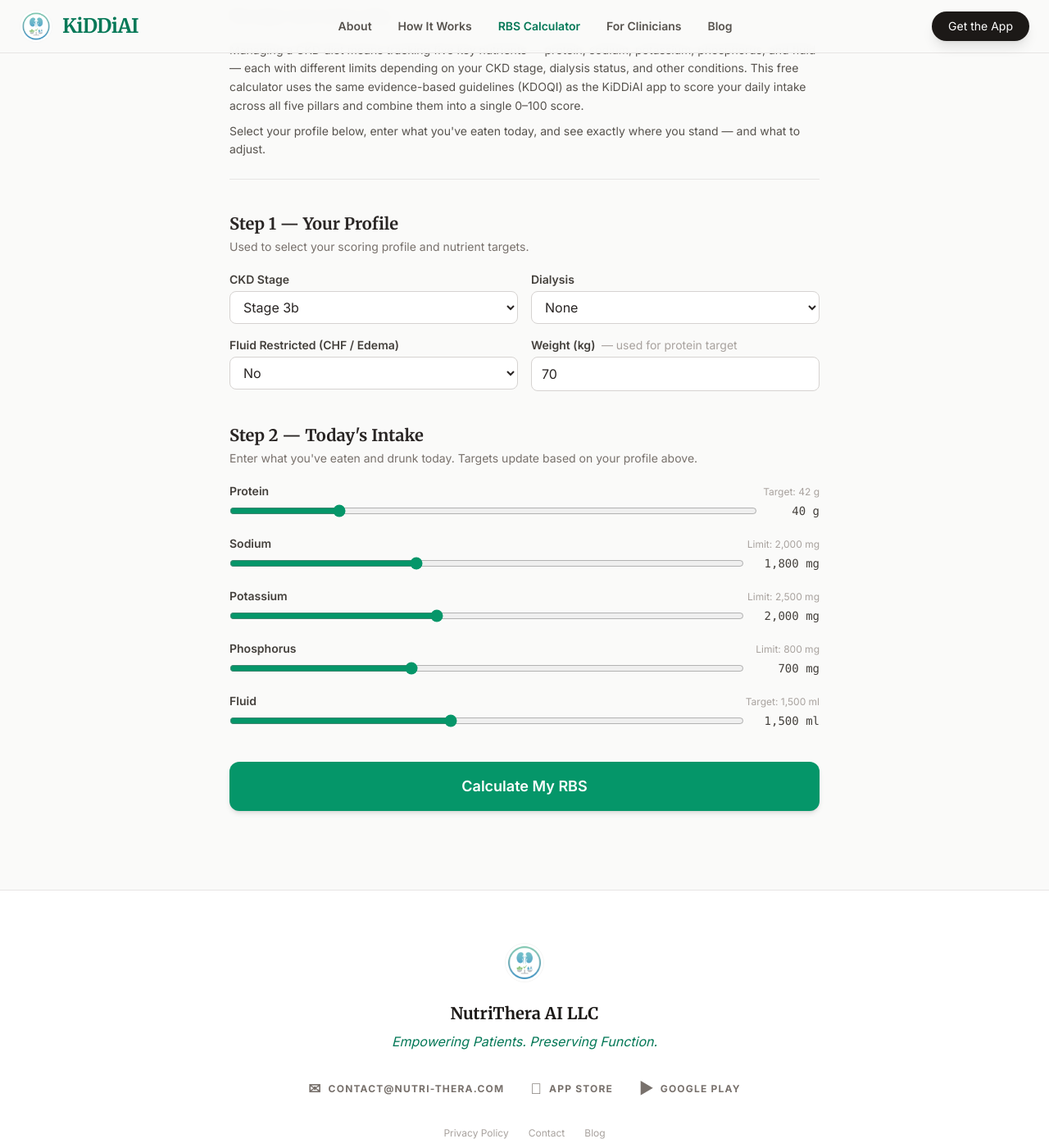
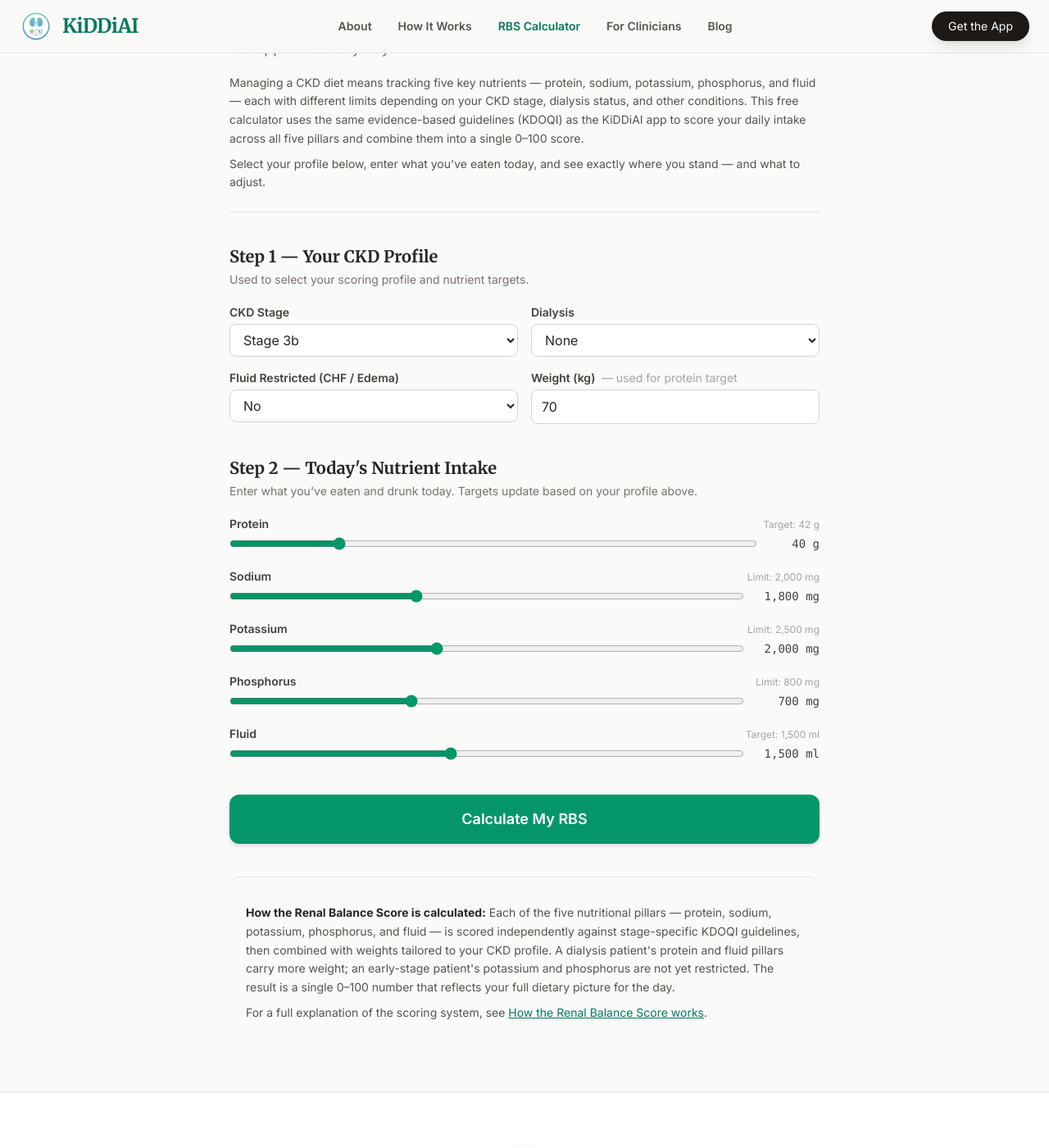
Before and after one commit to nutri-thera/kiddi-ai, a Jekyll site: the page built from rbs-calculator.md, in a window 1280 px wide and 1400 px high, scrolled down 210 px. Shown: the whole window at 82% size. Built offline with Jekyll 4.4.1, drawn with Linux system fonts in a browser that asks for light colours; nearby versions of some CDN libraries; comment, search, counter and statistics services are not loaded; some of the changed text lies outside the part shown.

Commit message:
seo: fix H1/title alignment, description length, hidden content, H2 keywords
- Align H1 with title tag: "CKD Nutrition Calculator — Check Your Renal Balance Score"
- Trim meta description to under 155 chars
- Move scoring explainer outside hidden results section so Google indexes it
- Add CKD keywords to H2s: "Your CKD Profile", "Today's Nutrient Intake"

Co-Authored-By: Claude Sonnet 4.6 <noreply@anthropic.com>

```diff
--- a/rbs-calculator.md
+++ b/rbs-calculator.md
@@ -9,7 +9,7 @@ firebase: true
 <div id="rbs-widget" class="max-w-3xl mx-auto px-6 py-16">
 
   <header class="mb-10">
-    <h1 class="text-3xl md:text-4xl font-bold text-stone-900 mb-4 serif leading-tight">Try the Renal Balance Score</h1>
+    <h1 class="text-3xl md:text-4xl font-bold text-stone-900 mb-4 serif leading-tight">CKD Nutrition Calculator — Check Your Renal Balance Score</h1>
     <p class="text-lg text-stone-500 leading-relaxed">Enter today's nutrient intake to see your personalised RBS — the same calculation the app runs every day.</p>
     <div class="mt-4 prose text-stone-600 leading-relaxed space-y-2 text-sm">
       <p>Managing a CKD diet means tracking five key nutrients — protein, sodium, potassium, phosphorus, and fluid — each with different limits depending on your CKD stage, dialysis status, and other conditions. This free calculator uses the same evidence-based guidelines (KDOQI) as the KiDDiAI app to score your daily intake across all five pillars and combine them into a single 0–100 score.</p>
@@ -20,7 +20,7 @@ firebase: true
 
   <!-- Step 1: Profile -->
   <section class="mb-10">
-    <h2 class="text-xl font-bold text-stone-800 mb-1">Step 1 — Your Profile</h2>
+    <h2 class="text-xl font-bold text-stone-800 mb-1">Step 1 — Your CKD Profile</h2>
     <p class="text-sm text-stone-500 mb-5">Used to select your scoring profile and nutrient targets.</p>
 
     <div class="grid grid-cols-1 sm:grid-cols-2 gap-4">
@@ -73,7 +73,7 @@ firebase: true
 
   <!-- Step 2: Nutrient Intake -->
   <section class="mb-10">
-    <h2 class="text-xl font-bold text-stone-800 mb-1">Step 2 — Today's Intake</h2>
+    <h2 class="text-xl font-bold text-stone-800 mb-1">Step 2 — Today's Nutrient Intake</h2>
     <p class="text-sm text-stone-500 mb-5">Enter what you've eaten and drunk today. Targets update based on your profile above.</p>
 
     <div class="space-y-5">
@@ -192,12 +192,6 @@ firebase: true
       </div>
     </div>
 
-    <!-- About the score -->
-    <div class="mt-8 bg-stone-50 border border-stone-200 rounded-xl p-5 text-sm text-stone-600 leading-relaxed space-y-2">
-      <p><strong class="text-stone-800">How the score is calculated:</strong> Each of the five nutritional pillars is scored independently against stage-specific KDOQI guidelines, then combined with weights tailored to your profile. A dialysis patient's protein and fluid pillars carry more weight; an early-stage patient's potassium and phosphorus are not yet restricted. The result is a single 0–100 number that reflects your full dietary picture for the day.</p>
-      <p>For a full explanation of the scoring system, see <a href="/how-it-works/" class="text-emerald-700 underline hover:text-emerald-900">How It Works</a>.</p>
-    </div>
-
     <!-- Disclaimer -->
     <p class="mt-6 text-xs text-stone-400 leading-relaxed text-center">
       This calculator uses standard KDOQI guidelines for demonstration. It does not replace medical advice.
@@ -205,4 +199,11 @@ firebase: true
     </p>
 
   </section>
+
+  <!-- About the score — always visible for SEO -->
+  <div class="mt-10 border-t border-stone-200 pt-8 bg-stone-50 rounded-xl p-5 text-sm text-stone-600 leading-relaxed space-y-2">
+    <p><strong class="text-stone-800">How the Renal Balance Score is calculated:</strong> Each of the five nutritional pillars — protein, sodium, potassium, phosphorus, and fluid — is scored independently against stage-specific KDOQI guidelines, then combined with weights tailored to your CKD profile. A dialysis patient's protein and fluid pillars carry more weight; an early-stage patient's potassium and phosphorus are not yet restricted. The result is a single 0–100 number that reflects your full dietary picture for the day.</p>
+    <p>For a full explanation of the scoring system, see <a href="/how-it-works/" class="text-emerald-700 underline hover:text-emerald-900">How the Renal Balance Score works</a>.</p>
+  </div>
+
 </div>
```
Also changed, not shown: other parts of rbs-calculator.md (+1 -1 lines).
